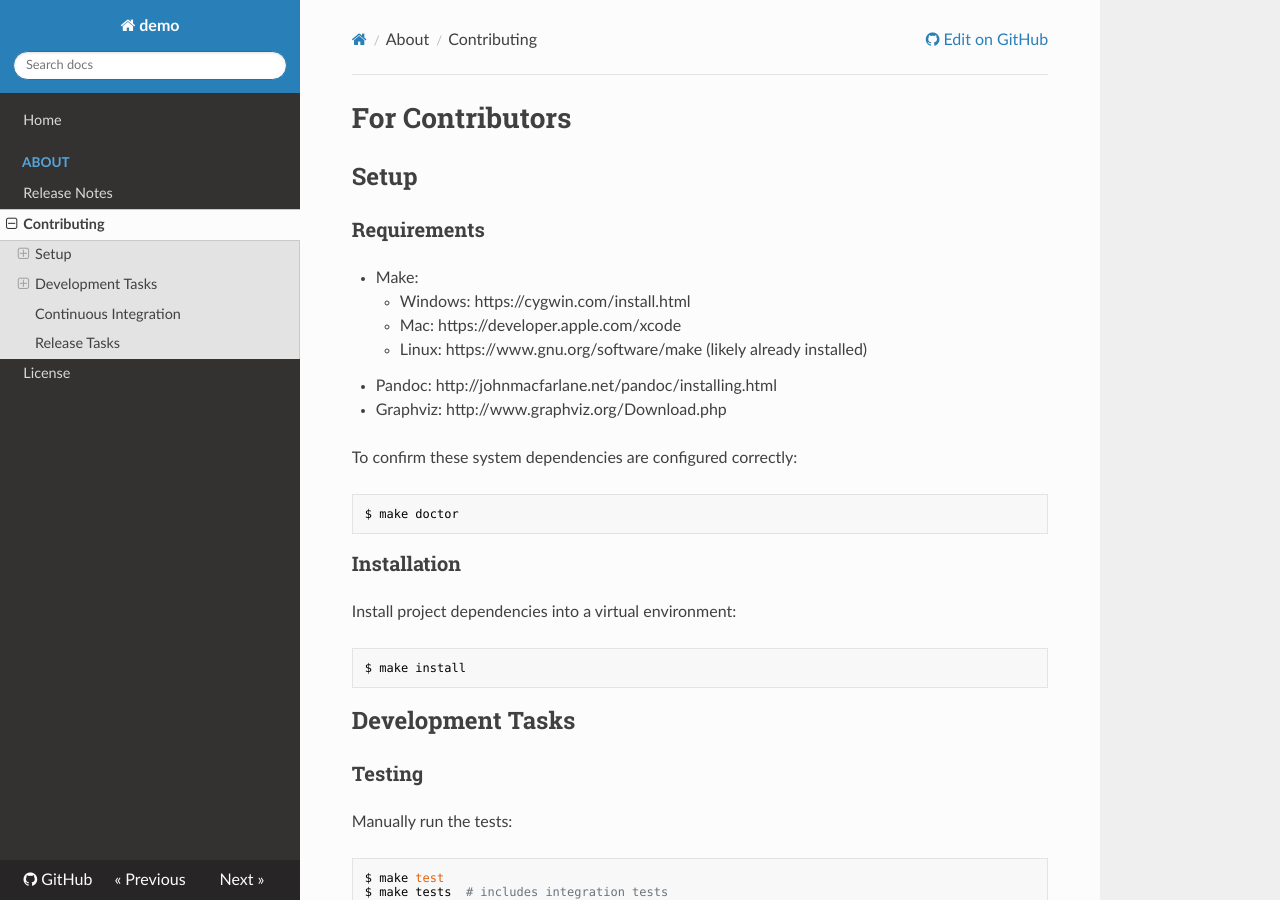
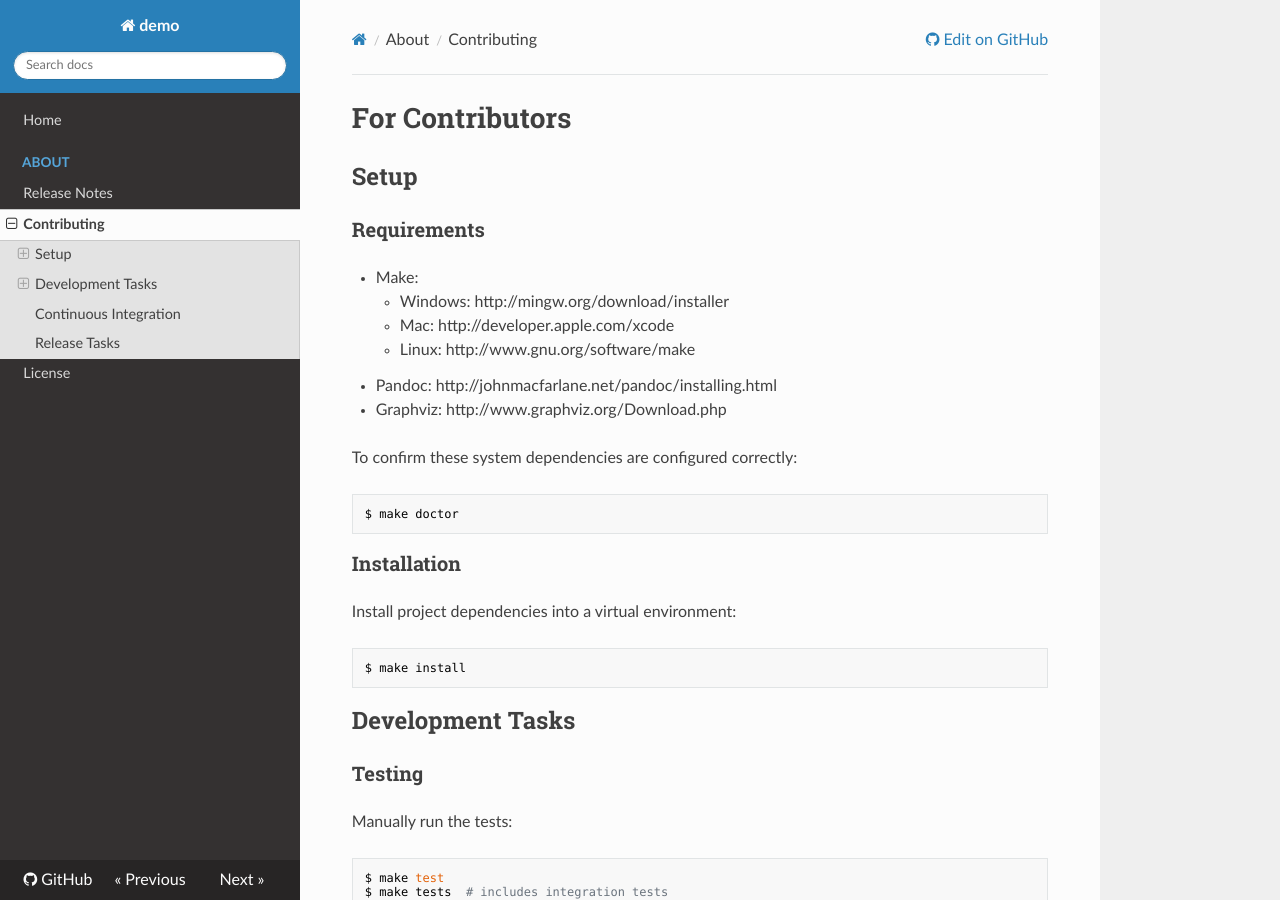
Before and after one commit to jacebrowning/template-python-demo, an MkDocs documentation site: the page built from docs/about/contributing.md, in a window 1280 px wide and 900 px high. Built offline with MkDocs 1.6.1, drawn with Linux system fonts in a browser that asks for light colours; nearby versions of some CDN libraries; old or Windows-style settings are respelled for this version of MkDocs.

```diff
--- a/docs/about/contributing.md
+++ b/docs/about/contributing.md
@@ -5,9 +5,9 @@
 ### Requirements
 
 * Make:
-    * Windows: https://cygwin.com/install.html
-    * Mac: https://developer.apple.com/xcode
-    * Linux: https://www.gnu.org/software/make (likely already installed)
+    * Windows: http://mingw.org/download/installer
+    * Mac: http://developer.apple.com/xcode
+    * Linux: http://www.gnu.org/software/make
 * Pandoc: http://johnmacfarlane.net/pandoc/installing.html
 * Graphviz: http://www.graphviz.org/Download.php
 
```
Also changed, not shown: CONTRIBUTING.md (+3 -3 lines).
